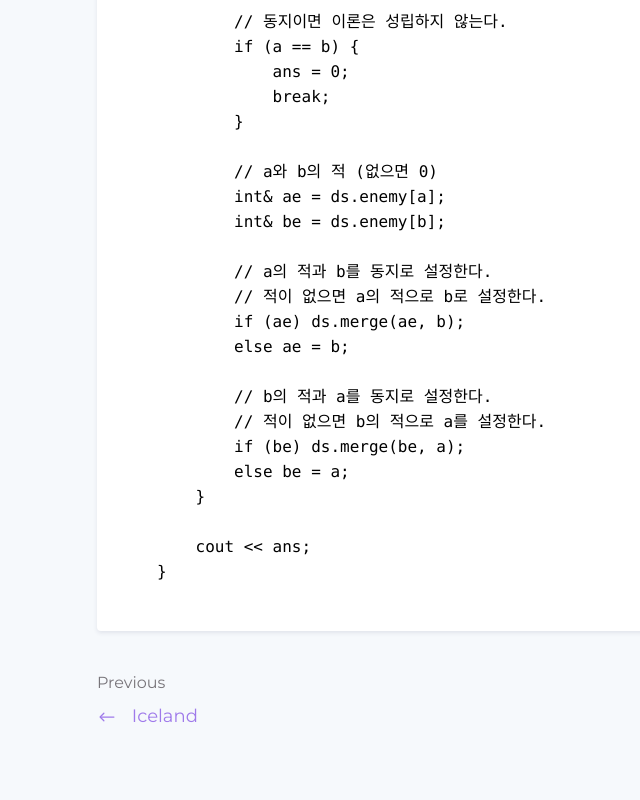
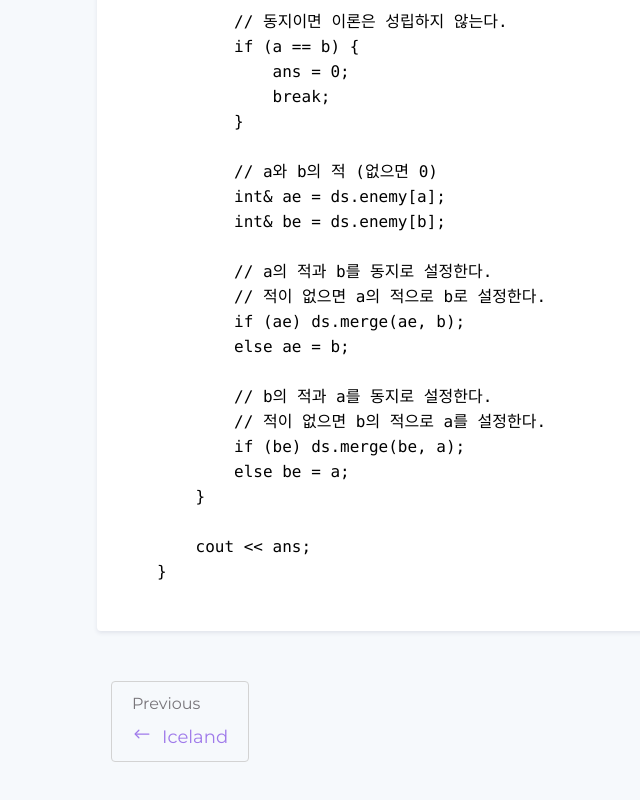
Before and after one commit to dpjungmin/blog, a Gatsby site: page /ps/boj-12893 in a window 1280 px wide. Shown: the part 2736-3536 px from the top of the page, without its empty margins (43-683 px from the left). Built offline with nearby package versions, Linux system fonts and the light colour scheme; Gatsby itself is replaced by a stand-in of ours; some packages are replaced by stand-ins of ours; code samples lack their colours.

Commit message:
Update post styles

```diff
--- a/src/components/post/header.tsx
+++ b/src/components/post/header.tsx
@@ -17,6 +17,7 @@ const StyledHeader = styled.header<{ category: string }>`
     align-items: flex-start;
     width: 100%;
     ${media.tablet`flex-direction: column;`}
+    ${media.tablet`margin-bottom: 25px;`}
   }
   .profile {
     display: flex;
@@ -36,7 +37,7 @@ const StyledHeader = styled.header<{ category: string }>`
       `}
       transform: translateY(-3px);
     }
-    ${media.tablet`margin-bottom: 15px;`}
+    ${media.tablet`margin-bottom: 25px;`}
   }
   .name {
     font-weight: 600;
--- a/src/components/post/index-button.tsx
+++ b/src/components/post/index-button.tsx
@@ -2,12 +2,13 @@ import React from "react"
 import styled, { css } from "styled-components"
 import { Link } from "gatsby"
 import { Icon } from "@components"
-import { theme, mixin } from "@styles"
+import { theme, mixin, media } from "@styles"
 
 const { mapCategoryToColor } = theme
 
 const StyledContainer = styled.div`
   /* ${mixin.flexAround} */
+  ${media.tablet`margin-left: 20px;`}
 `
 
 const StyledButton = styled(Link)<{ category: string }>`
--- a/src/components/post/nav.tsx
+++ b/src/components/post/nav.tsx
@@ -6,16 +6,16 @@ import { theme, media } from "@styles"
 
 const { mapCategoryToColor, fontSize } = theme
 
-const StyledNav = styled.nav<{ category: string }>`
-  ul {
-    margin-top: 40px;
+const StyledNav = styled.nav<{ category: string; end: boolean }>`
+  padding: 0 14px;
+  margin-top: 50px;
+
   display: flex;
-    flex-wrap: wrap;
-    justify-content: space-between;
+  justify-content: ${props => (props.end ? "flex-end" : "space-between")};
+
   list-style: none;
-    padding: 0;
-    ${media.desktop`flex-direction: column;`}
-  }
+  ${media.tablet`flex-direction: column;`}
+
   svg {
     width: 20px;
   }
@@ -27,20 +27,33 @@ const StyledNav = styled.nav<{ category: string }>`
     margin-top: 0rem;
   }
   a {
+    font-size: ${fontSize.lg};
+    border: 1px solid lightgray;
+    padding: 10px 20px;
+    border-radius: 4px;
+    transition: all 0s;
     ${props => css`
       color: ${mapCategoryToColor(props.category)};
     `}
-    font-size: ${fontSize.lg};
+    &:hover {
+      ${props => css`
+        border: 1px solid ${mapCategoryToColor(props.category)};
+      `}
+    }
+    &:not(:last-child) {
+      margin-bottom: 16px;
+    }
   }
   .prev {
+    display: flex;
+    align-self: flex-start;
     svg {
       margin-right: 10px;
     }
   }
   .next {
     display: flex;
-    flex-direction: column;
-    align-items: flex-end;
+    align-self: flex-end;
     p {
       display: flex;
       justify-content: right;
@@ -68,30 +81,30 @@ interface PostNavProps {
 }
 
 const PostNav: React.FC<PostNavProps> = ({ previous, next, category }) => {
+  const end = next != null && previous == null
+
   return (
-    <StyledNav category={category}>
-      <ul>
-        <li className="prev">
+    <StyledNav category={category} end={end}>
       {previous && (
-            <>
+        <Link to={previous.frontmatter.slug} rel="prev">
           <p>Previous</p>
-              <Link to={previous.frontmatter.slug} rel="prev">
-                <Icon name="arrow-left" /> {previous.frontmatter.title}
+          <div className="prev">
+            <Icon name="arrow-left" />
+            <span>{previous.frontmatter.title}</span>
+          </div>
         </Link>
-            </>
       )}
-        </li>
-        <li className="next">
       {next && (
-            <>
+        <Link to={next.frontmatter.slug} rel="next">
           <p>Next</p>
-              <Link to={next.frontmatter.slug} rel="next">
-                {next.frontmatter.title} <Icon name="arrow-right" />
+          <div className="next">
+            {next.frontmatter.title}
+            <span>
+              <Icon name="arrow-right" />
+            </span>
+          </div>
         </Link>
-            </>
       )}
-        </li>
-      </ul>
     </StyledNav>
   )
 }
--- a/src/components/post/post-style.tsx
+++ b/src/components/post/post-style.tsx
@@ -1,5 +1,5 @@
 import styled, { css } from "styled-components"
-import { theme } from "@styles"
+import { theme, media } from "@styles"
 
 const { mapCategoryToColor } = theme
 
@@ -109,6 +109,11 @@ const StyledPost = styled.section<{ category: string }>`
     padding-top: 2em;
     padding-left: 1.5em;
     position: relative;
+    ${media.tablet`
+      font-size: 12px;
+      padding-top: 3em;
+      padding-left: 2em;
+    `}
   }
 
   .gatsby-highlight pre[class*="language-"] {
--- a/src/templates/blog-post.tsx
+++ b/src/templates/blog-post.tsx
@@ -25,16 +25,13 @@ const StyledContainer = styled.div`
     max-width: 1000px;
   }
   ${media.desktop`max-width: 760px;`}
-  ${media.tablet`width: 95%;`}
+  ${media.tablet`width: 100%;`}
 `
 
 const StyledWrapper = styled.div<{ category: string }>`
   background-color: #fff;
   box-shadow: 0 2px 4px rgba(50, 50, 93, 0.1);
   border-radius: 4px;
-  /* ${props => css`
-    border-left: 1px solid ${mapCategoryToColor(props.category)};
-  `} */
   margin: 20px 0 0;
   min-width: 0;
   position: relative;
@@ -42,7 +39,10 @@ const StyledWrapper = styled.div<{ category: string }>`
 
 const StyledArticle = styled.article`
   padding: 30px 60px;
-  ${media.tablet`padding: 30px;`}
+  ${media.tablet`
+    padding-left: 12px;
+    padding-right: 12px;
+  `}
 `
 
 interface BlogPostTemplate {
```
Also changed, not shown: content/blog/ps/boj-12893/boj-12893.md (+2 -2 lines). Lines whose indentation alone changed are shown as unchanged.
